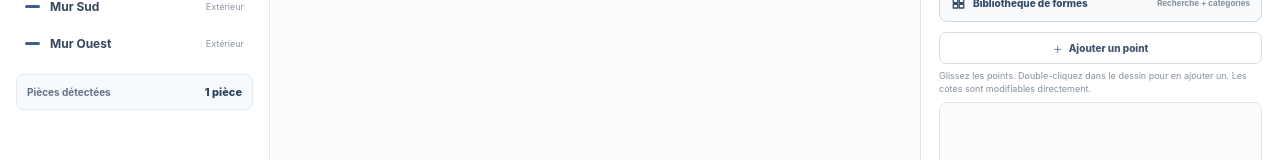
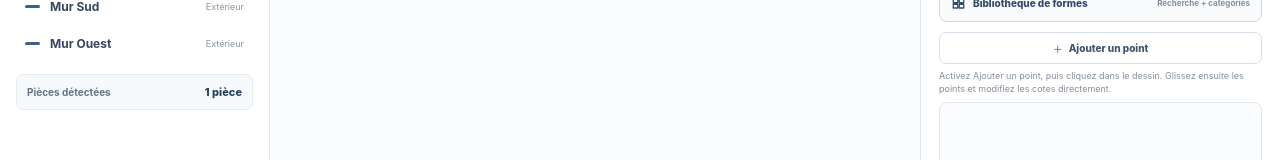
Before and after one commit to Romain76160/donut-energy, a React (Vite) app: page / in a window 1280 px wide. Shown: the part 528-688 px from the top of the page. Built offline with nearby package versions, Linux system fonts and the light colour scheme.

Commit message:
Éviter les doublons lors de l’ajout de points

```diff
--- a/src/components/WallProfileEditor.tsx
+++ b/src/components/WallProfileEditor.tsx
@@ -104,7 +104,7 @@ export function WallProfileEditor({ wall, language, onProfileChange, onLengthCha
   const labels = language === "fr" ? {
     add: "Ajouter un point",
     adding: "Cliquez dans le dessin",
-    help: "Glissez les points. Double-cliquez dans le dessin pour en ajouter un. Les cotes sont modifiables directement.",
+    help: "Activez Ajouter un point, puis cliquez dans le dessin. Glissez ensuite les points et modifiez les cotes directement.",
     position: "Position",
     height: "Hauteur",
     delete: "Supprimer",
@@ -112,7 +112,7 @@ export function WallProfileEditor({ wall, language, onProfileChange, onLengthCha
   } : {
     add: "Add point",
     adding: "Click in the drawing",
-    help: "Drag points. Double-click the drawing to add one. Dimensions can be edited directly.",
+    help: "Enable Add point, then click the drawing. Drag points and edit dimensions directly.",
     position: "Position",
     height: "Height",
     delete: "Delete",
@@ -135,7 +135,6 @@ export function WallProfileEditor({ wall, language, onProfileChange, onLengthCha
           viewBox={`0 0 ${WIDTH} ${HEIGHT}`}
           role="img"
           aria-label={language === "fr" ? "Profil de mur éditable" : "Editable wall elevation"}
-          onDoubleClick={(event) => addPointAt(event.clientX, event.clientY)}
           onClick={(event) => {
             if (addMode) addPointAt(event.clientX, event.clientY);
             else setSelectedId(null);
```
